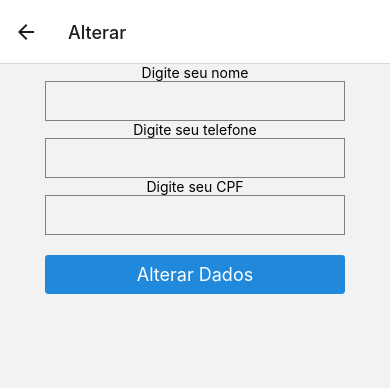
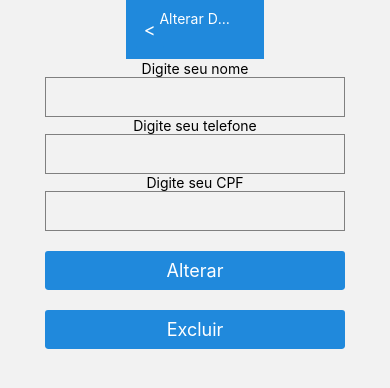
Before and after one commit to juliogfk/extensao-avaliacao, a React Native app: screen /Alterar in a window 390 px wide. Shown: the top 388 px of the page. Built offline with nearby package versions, Linux system fonts and the light colour scheme; no server answers.

Commit message:
método delete criado também

```diff
--- a/App.js
+++ b/App.js
@@ -16,10 +16,10 @@ function App() {
     <NavigationContainer>
       <Stack.Navigator>
         <Stack.Screen name="Listar" component={ListaScreen} options={{headerShown: false}}/>
-        <Stack.Screen name="Inserir" component={InserirScreen} />
-        <Stack.Screen name="Alterar" component={AlterarScreen} />
-        <Stack.Screen name="Home" component={HomeScreen} />
-        <Stack.Screen name="Usuário" component={InicialScreen} />
+        <Stack.Screen name="Inserir" component={InserirScreen} options={{headerShown: false}}/>
+        <Stack.Screen name="Alterar" component={AlterarScreen} options={{headerShown: false}}/>
+        <Stack.Screen name="Home" component={HomeScreen} options={{headerShown: false}}/>
+        <Stack.Screen name="Usuário" component={InicialScreen} options={{headerShown: false}}/>
       </Stack.Navigator>
     </NavigationContainer>
   );
--- a/package.json
+++ b/package.json
@@ -17,6 +17,7 @@
     "react-dom": "^18.2.0",
     "react-native": "0.70.5",
     "react-native-elements": "^3.4.2",
+    "react-native-flash-message": "^0.3.1",
     "react-native-gesture-handler": "^2.8.0",
     "react-native-safe-area-context": "^4.4.1",
     "react-native-screens": "~3.18.0",
--- a/screens/Alterar.js
+++ b/screens/Alterar.js
@@ -1,76 +1,100 @@
-import React, {useState, useEffect} from "react";
-import { StyleSheet, Text, View, TextInput } from 'react-native';
+import React, { useState, useEffect } from "react";
+import { StyleSheet, Text, View, TextInput } from "react-native";
 import { NavigationContainer } from "@react-navigation/native";
 import { createNativeStackNavigator } from "@react-navigation/native-stack";
 import axios from "axios";
-import { Button, Avatar, Header, ListItem } from 'react-native-elements';
-import { ScrollView} from "react-native-gesture-handler";
+import { Button, Avatar, Header, ListItem } from "react-native-elements";
+import { ScrollView } from "react-native-gesture-handler";
 
-
-export default function AlterarScreen({route, navigation}){
-
+export default function AlterarScreen({ route, navigation }) {
   const [getNome, setNome] = useState();
   const [getTelefone, setTelefone] = useState();
   const [getCpf, setCpf] = useState();
   const [getId, setId] = useState();
 
   useEffect(() => {
-        if(route.params) {
-          const {nome} = route.params;
-          const {telefone} = route.params;
-          const {cpf} = route.params;
-          const {id} = route.params;
+    if (route.params) {
+      const { nome } = route.params;
+      const { telefone } = route.params;
+      const { cpf } = route.params;
+      const { id } = route.params;
 
       setNome(nome);
       setTelefone(telefone);
       setCpf(cpf);
       setId(id);
     }
-      },[])
+  }, []);
 
-
-      function alterarDados(){
-
-        axios.put('http://professornilson.com/testeservico/clientes/'+getId,
-        {
+  function alterarDados() {
+    axios
+      .put("http://professornilson.com/testeservico/clientes/" + getId, {
         nome: getNome,
         telefone: getTelefone,
-            cpf: getCpf
-            }).then(function (response) {
-                console.log(response);
-            }).catch(function (error) {
+        cpf: getCpf,
+      })
+      .then(function (response) {
+        setNome(null);
+        setTelefone(null);
+        setCpf(null);
+        setId(null);
+      })
+      .catch(function (error) {
         console.log(error);
       });
-
   }
 
+  function excluirDados() {
+    axios
+      .delete("http://professornilson.com/testeservico/clientes/" + getId)
+      .then(function (response) {
+        console.log(response);
+      })
+      .catch(function (error) {
+        console.log(error);
+      });
+  }
   return (
-        <View style={{alignItems: "center"}}>
+    <View style={{ alignItems: "center" }}>
+      <Header
+        centerComponent={{ text: "Alterar Dados", style: { color: "#fff" } }}
+        leftComponent={
+          <Button title="<" onPress={() => navigation.navigate("Listar")} />
+        }
+      />
+
       <Text>Digite seu nome</Text>
       <TextInput
-                style={{height:40, width: 300, borderColor:"grey", borderWidth: 1}}
-                onChangeText={text => setNome(text)}
+        style={{ height: 40, width: 300, borderColor: "grey", borderWidth: 1 }}
+        onChangeText={(text) => setNome(text)}
         value={getNome}
       />
 
       <Text>Digite seu telefone</Text>
       <TextInput
-                style={{height:40, width: 300, borderColor:"grey", borderWidth: 1}}
-                onChangeText={text => setTelefone(text)}
+        style={{ height: 40, width: 300, borderColor: "grey", borderWidth: 1 }}
+        onChangeText={(text) => setTelefone(text)}
         value={getTelefone}
       />
 
       <Text>Digite seu CPF</Text>
       <TextInput
-                style={{height:40, width: 300, borderColor:"grey", borderWidth: 1}}
-                onChangeText={text => setCpf(text)}
+        style={{ height: 40, width: 300, borderColor: "grey", borderWidth: 1 }}
+        onChangeText={(text) => setCpf(text)}
         value={getCpf}
       />
 
-            <Button title="Alterar Dados"
-            style={{paddingTop:20, width:300}}
+      <Button
+        title="Alterar"
+        style={{ paddingTop: 20, width: 300 }}
         onPress={() => alterarDados()}
       ></Button>
+
+      <Button
+        title="Excluir"
+        style={{ paddingTop: 20, width: 300 }}
+        onPress={() => excluirDados()}
+      ></Button>
     </View>
-    )
+  );
 }
--- a/screens/Inserir.js
+++ b/screens/Inserir.js
@@ -1,58 +1,65 @@
-import React, {useState, useEffect} from "react";
-import { StyleSheet, Text, View, TextInput } from 'react-native';
+import React, { useState, useEffect } from "react";
+import { StyleSheet, Text, View, TextInput } from "react-native";
 import { NavigationContainer } from "@react-navigation/native";
 import { createNativeStackNavigator } from "@react-navigation/native-stack";
 import axios from "axios";
-import { Button, Avatar, Header, ListItem } from 'react-native-elements';
-import { ScrollView} from "react-native-gesture-handler";
+import { Button, Avatar, Header, ListItem } from "react-native-elements";
+import { ScrollView } from "react-native-gesture-handler";
 
-
-export default function InserirScreen({route, navigation}){
-
+export default function InserirScreen({ route, navigation }) {
   const [getNome, setNome] = useState();
   const [getTelefone, setTelefone] = useState();
   const [getCpf, setCpf] = useState();
 
-
-       async function inserirDados(){
-           await axios.post('http://professornilson.com/testeservico/clientes', {
+  async function inserirDados() {
+    await axios
+      .post("http://professornilson.com/testeservico/clientes", {
         nome: getNome,
         telefone: getTelefone,
         cpf: getCpf,
-            }).then(function (response) {
+      })
+      .then(function (response) {
         console.log(response);
-            }).catch(function (error) {
+      })
+      .catch(function (error) {
         console.log(error);
       });
   }
 
   return (
-        <View style={{alignItems: "center"}}>
+    <View style={{ alignItems: "center" }}>
+      <Header
+        centerComponent={{ text: "Listar Dados", style: { color: "#fff" } }}
+        leftComponent={
+          <Button title="<" onPress={() => navigation.navigate("Listar")} />
+        }
+      />
       <Text>Digite seu nome</Text>
       <TextInput
-                style={{height:40, width: 300, borderColor:"grey", borderWidth: 1}}
-                onChangeText={text => setNome(text)}
+        style={{ height: 40, width: 300, borderColor: "grey", borderWidth: 1 }}
+        onChangeText={(text) => setNome(text)}
         value={getNome}
       />
 
       <Text>Digite seu telefone</Text>
       <TextInput
-                style={{height:40, width: 300, borderColor:"grey", borderWidth: 1}}
-                onChangeText={text => setTelefone(text)}
+        style={{ height: 40, width: 300, borderColor: "grey", borderWidth: 1 }}
+        onChangeText={(text) => setTelefone(text)}
         value={getTelefone}
       />
 
       <Text>Digite seu CPF</Text>
       <TextInput
-                style={{height:40, width: 300, borderColor:"grey", borderWidth: 1}}
-                onChangeText={text => setCpf(text)}
+        style={{ height: 40, width: 300, borderColor: "grey", borderWidth: 1 }}
+        onChangeText={(text) => setCpf(text)}
         value={getCpf}
       />
 
-            <Button title="Salvar Dados"
-            style={{paddingTop:20, width:300}}
+      <Button
+        title="Salvar Dados"
+        style={{ paddingTop: 20, width: 300 }}
         onPress={() => inserirDados()}
       ></Button>
     </View>
-    )
+  );
 }
--- a/screens/Listar.js
+++ b/screens/Listar.js
@@ -1,5 +1,5 @@
 import React, { useState, useEffect } from "react";
-import { NavigationContainer } from "@react-navigation/native";
+import { NavigationContainer, useIsFocused } from "@react-navigation/native";
 import { createNativeStackNavigator } from "@react-navigation/native-stack";
 import { Button, Input, Avatar, Header, ListItem } from "react-native-elements";
 import reactDom from "react-dom";
@@ -8,7 +8,9 @@ import axios from "axios";
 import { ScrollView } from "react-native-gesture-handler";
 
 export default function ListaScreen({ route, navigation }) {
-  const [list, setList] = useState([]);
+
+    const [list, setList] = useState([]);
+    const refresh = useIsFocused();
 
   useEffect(() => {
     function consultarDados() {
@@ -22,26 +24,30 @@ export default function ListaScreen({ route, navigation }) {
         });
     }
     consultarDados();
-  }, []);
+  }, [refresh]);
 
   return (
     <View>
       <Header
         centerComponent={{ text: "Listar", style: { color: "#fff" } }}
         rightComponent={
-          <Button title="+"
-          onPress={() => navigation.navigate("Inserir")} />
+          <Button title="+" onPress={() => navigation.navigate("Inserir")} />
         }
       />
       <ScrollView>
         {list.map((linha, i) => (
-          <ListItem key={i} bottomDivider onPress={() => navigation.navigate("Alterar",
-          {
-            nome: linha.nome,
-            telefone: linha.telefone,
-            cpf: linha.cpf,
-            id: linha.id
-          })}>
+          <ListItem
+            key={i}
+            bottomDivider
+            onPress={() =>
+              navigation.navigate("Alterar", {
+                nome: linha.nome,
+                telefone: linha.telefone,
+                cpf: linha.cpf,
+                id: linha.id,
+              })
+            }
+          >
             <Avatar source={{ uri: linha.avatar_url }} />
             <ListItem.Content>
               <ListItem.Title>{linha.nome}</ListItem.Title>
```
Also changed, not shown: 1 other file (tests, documents, lock files or other folders). Lines whose indentation alone changed are shown as unchanged.
